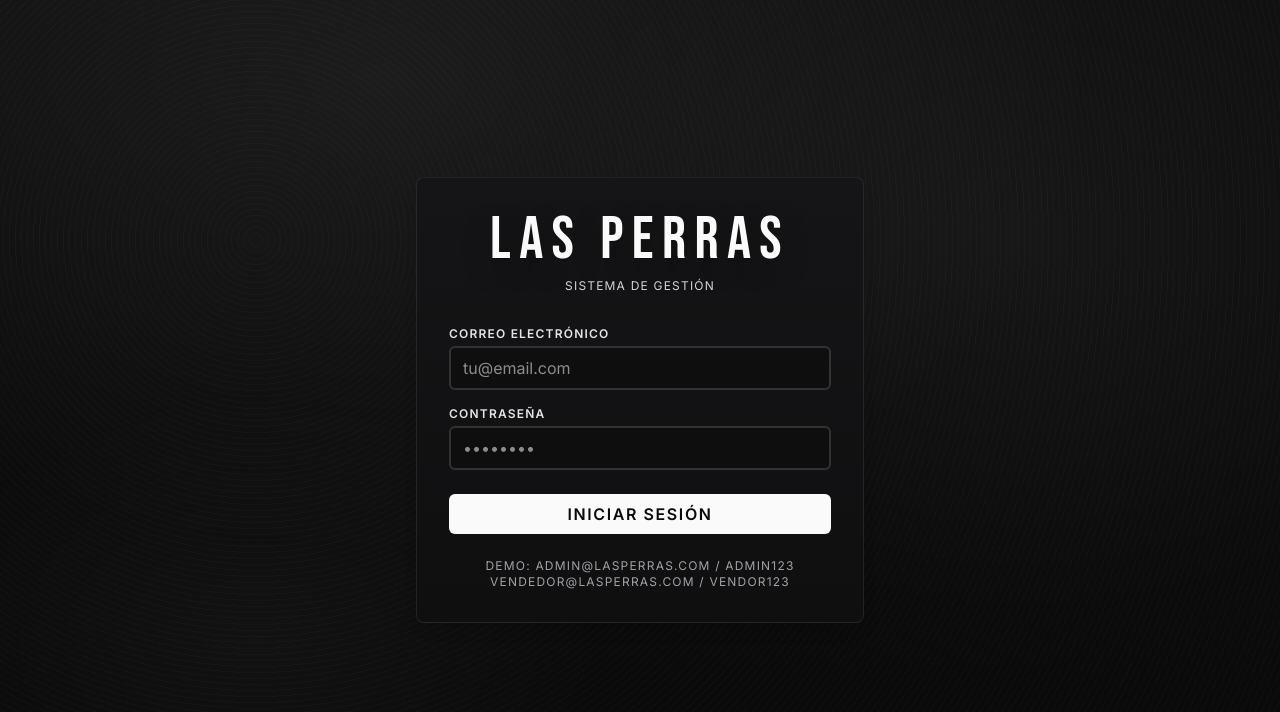
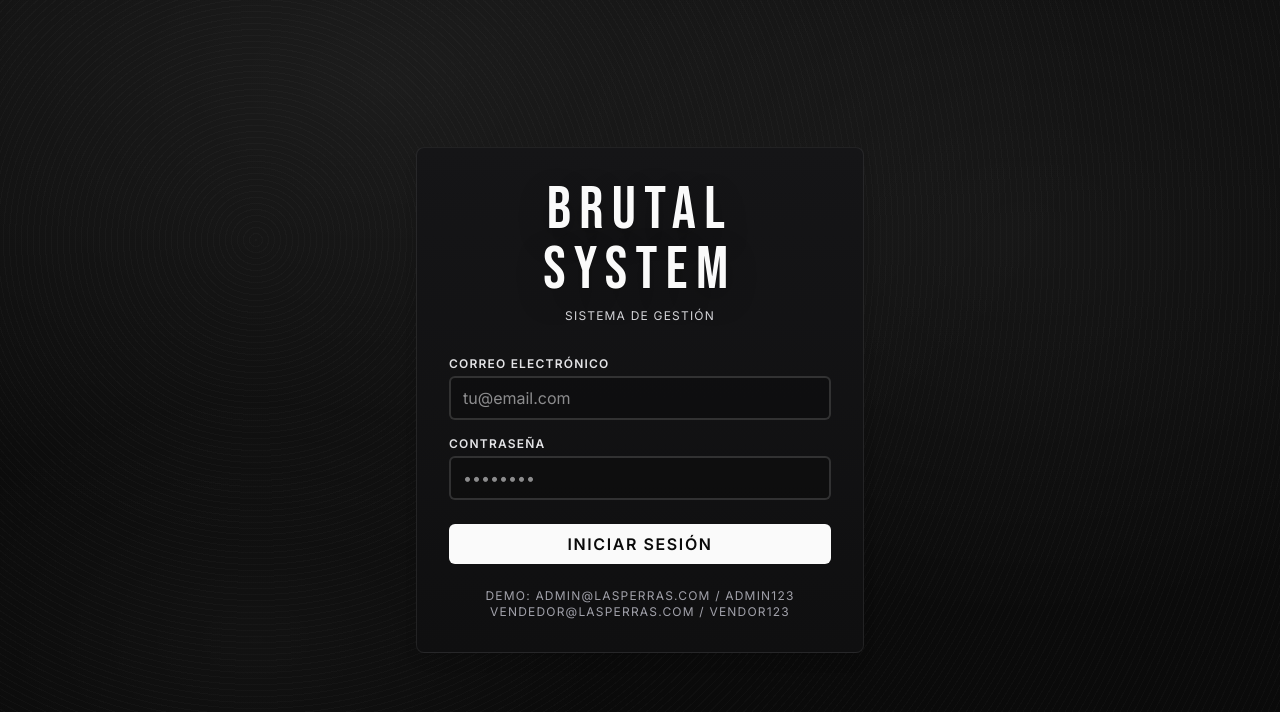
Before and after one commit to AlexisDiaz000/las-perras, a React (Vite) app: page /login in a window 1280 px wide. Shown: the top 712 px of the page. Built offline with nearby package versions, Linux system fonts and the light colour scheme.

Commit message:
chore_rename_app_brutal_system

```diff
--- a/index.html
+++ b/index.html
@@ -4,7 +4,7 @@
     <meta charset="UTF-8" />
     <link rel="icon" type="image/svg+xml" href="/favicon.svg" />
     <meta name="viewport" content="width=device-width, initial-scale=1.0" />
-    <title>My Trae Project</title>
+    <title>Brutal System</title>
     <script type="module">
       if (import.meta.hot?.on) {
         import.meta.hot.on('vite:error', (error) => {
--- a/src/components/Layout.tsx
+++ b/src/components/Layout.tsx
@@ -155,7 +155,7 @@ export default function Layout({ children }: { children: React.ReactNode }) {
         <div className={`hidden lg:fixed lg:inset-y-0 lg:z-50 lg:flex ${collapsed ? 'lg:w-20' : 'lg:w-72'} lg:flex-col transition-all duration-300 ease-in-out`}>
           <div className="flex grow flex-col gap-y-5 overflow-y-auto border-r border-[color:var(--app-border)] bg-[color:var(--brand-surface)] px-4 pb-4">
             <div className={`flex h-16 shrink-0 items-center ${collapsed ? 'justify-center' : 'justify-between'}`}>
-              {!collapsed && <h1 className="brand-logo text-3xl">Las Perras</h1>}
+              {!collapsed && <h1 className="brand-logo text-3xl">Brutal System</h1>}
               <button onClick={toggleSidebar} className="p-1 rounded-md hover:bg-white/10 text-secondary-400">
                 {collapsed ? <ChevronRightIcon className="h-6 w-6" /> : <ChevronLeftIcon className="h-6 w-6" />}
               </button>
--- a/src/pages/Login.tsx
+++ b/src/pages/Login.tsx
@@ -25,7 +25,7 @@ export default function Login() {
       <div className="max-w-md w-full space-y-8">
         <div className="brand-card p-8">
           <div className="text-center">
-            <h2 className="brand-logo text-6xl leading-none mb-2">Las Perras</h2>
+            <h2 className="brand-logo text-6xl leading-none mb-2">Brutal System</h2>
             <p className="text-secondary-300 uppercase tracking-widest text-xs">Sistema de Gestión</p>
           </div>
 
--- a/src/pages/Reports.tsx
+++ b/src/pages/Reports.tsx
@@ -75,7 +75,7 @@ export default function Reports() {
     // Title
     doc.setFontSize(22)
     doc.setTextColor(40, 40, 40)
-    doc.text('LAS PERRAS', pageWidth / 2, currentY, { align: 'center' })
+    doc.text('BRUTAL SYSTEM', pageWidth / 2, currentY, { align: 'center' })
 
     currentY += 10
     doc.setFontSize(14)
@@ -162,7 +162,7 @@ export default function Reports() {
         doc.text(`Página ${i} de ${pageCount}`, pageWidth / 2, doc.internal.pageSize.height - 10, { align: 'center' })
     }
 
-    doc.save(`reporte_las_perras_${startDate}_${endDate}.pdf`)
+    doc.save(`reporte_brutal_system_${startDate}_${endDate}.pdf`)
   }
 
   const salesChartOptions = {
```
